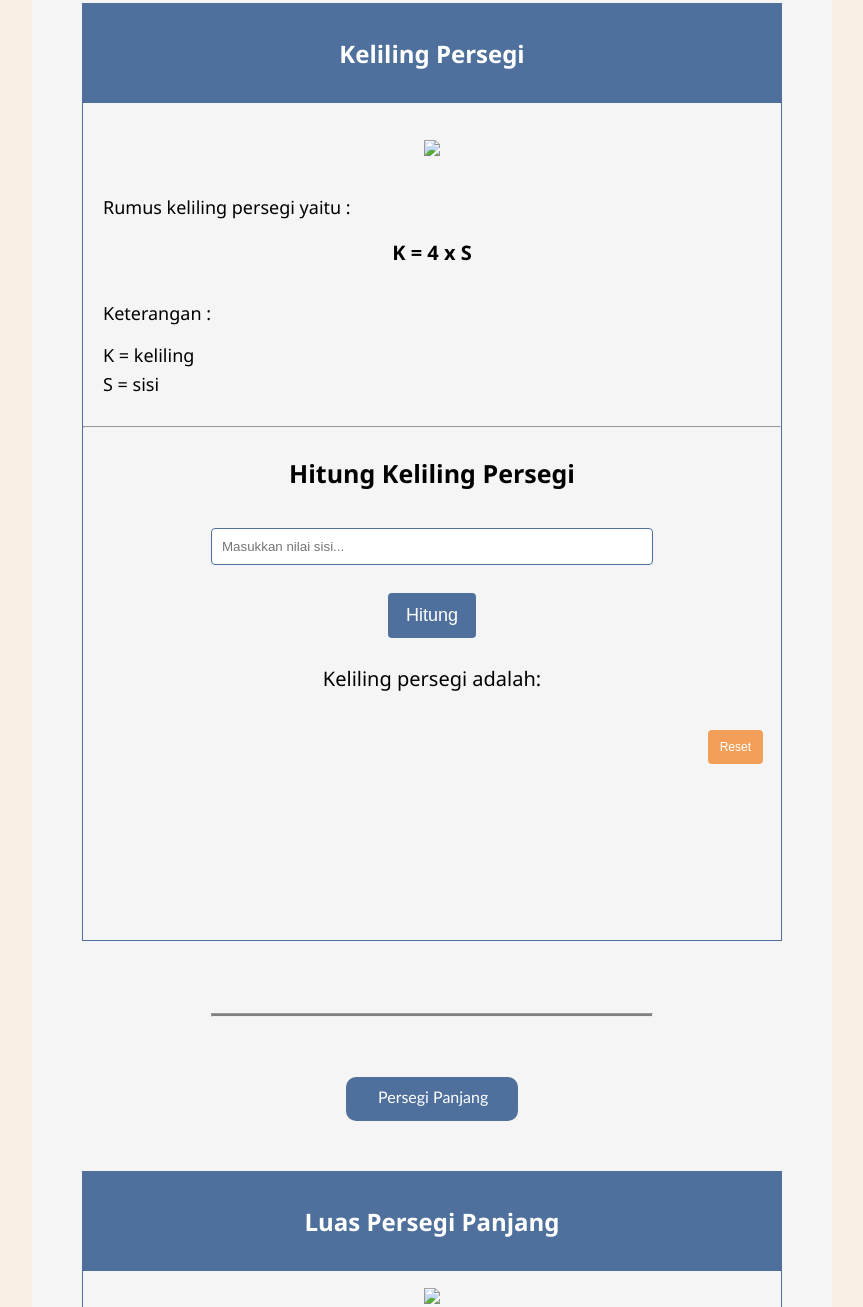
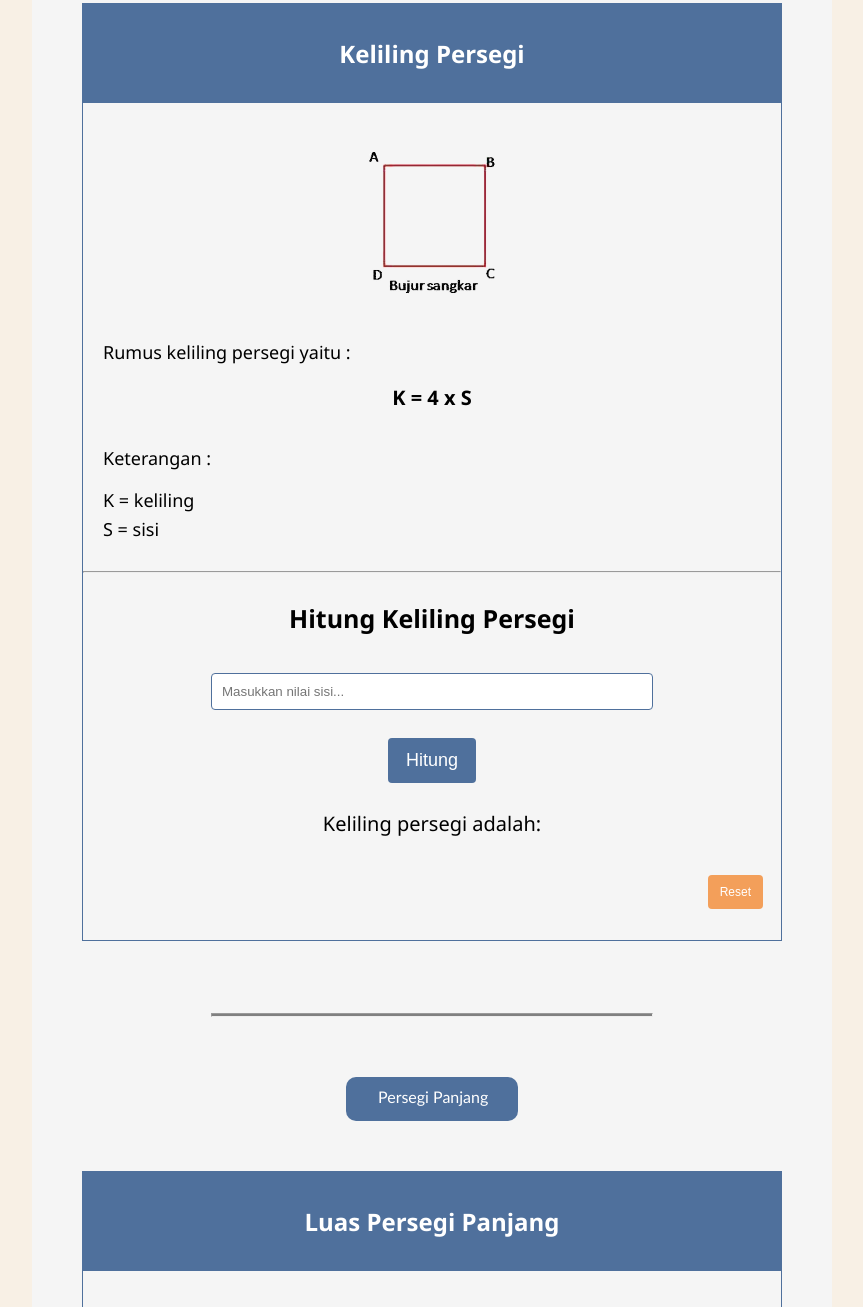
Before and after one commit to revou-fundamental-course/4-sep-23-rud0lphhh, a plain HTML site: page index.html in a window 1280 px wide. Shown: the part 1493-2800 px from the top of the page, without its empty margins (208-1071 px from the left). Drawn offline with Linux system fonts and the light colour scheme; the site is published under a folder, as on GitHub Pages, so addresses that start at the root find nothing.

Commit message:
new update

```diff
--- a/index.html
+++ b/index.html
@@ -29,7 +29,7 @@
                     <div class="subjudul-luas-persegi">
                         <h1 class="judul-luas-persegi">Luas Persegi</h1>
                             <div class="informasi-luas-persegi">
-                                <img src="/img/persegi-removebg-preview.png" class="persegi">
+                                <img src="./img/persegi-removebg-preview.png" class="persegi">
                                 <p class="keterangan">Rumus luas persegi yaitu :</p>
                                 <p class="rumus">L = S x S</p>
                                 <p class="keterangan">Keterangan :</p>
@@ -59,7 +59,7 @@
                     <div class="subjudul-keliling-persegi">
                         <h1 class="judul-keliling-persegi">Keliling Persegi</h1>
                             <div class="informasi-keliling-persegi">
-                                <img src="/img/persegi-removebg-preview.png" class="persegi">
+                                <img src="./img/persegi-removebg-preview.png" class="persegi">
                                     <p class="keterangan">Rumus keliling persegi yaitu :</p>
                                     <p class="rumus">K = 4 x S</p>
                                     <p class="keterangan">Keterangan :</p>
@@ -97,7 +97,7 @@
                     <div class="subjudul-luas-persegi-panjang">
                         <h1 class="judul-luas-persegi-panjang">Luas Persegi Panjang</h1>
                             <div class="informasi-luas-persegi-panjang">
-                                <img src="/img/persegi-panjang-removebg-preview.png" class="persegi-panjang">
+                                <img src="./img/persegi-panjang-removebg-preview.png" class="persegi-panjang">
                                 <p class="keterangan">Rumus luas persegi panjang yaitu :</p>
                                 <p class="rumus">L = P x l</p>
                                 <p class="keterangan">Keterangan :</p>
@@ -129,7 +129,7 @@
                     <div class="subjudul-keliling-persegi-panjang">
                         <h1 class="judul-keliling-persegi-panjang">Keliling Persegi Panjang</h1>
                             <div class="informasi-keliling-persegi-panjang">
-                                <img src="/img/persegi-panjang-removebg-preview.png" class="persegi-panjang">
+                                <img src="./img/persegi-panjang-removebg-preview.png" class="persegi-panjang">
                                     <p class="keterangan">Rumus keliling persegi panjang yaitu :</p>
                                     <p class="rumus">K = 2 x (P + l)</p>
                                     <p class="keterangan">Keterangan :</p>
```
